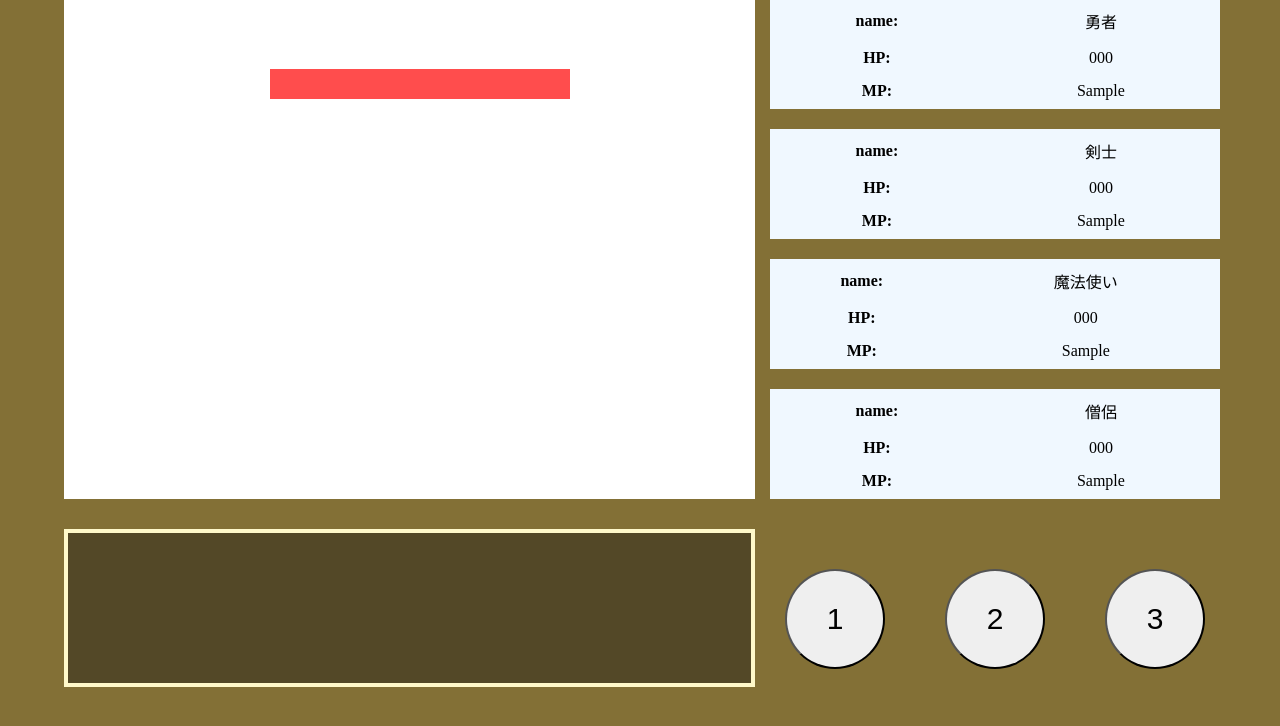
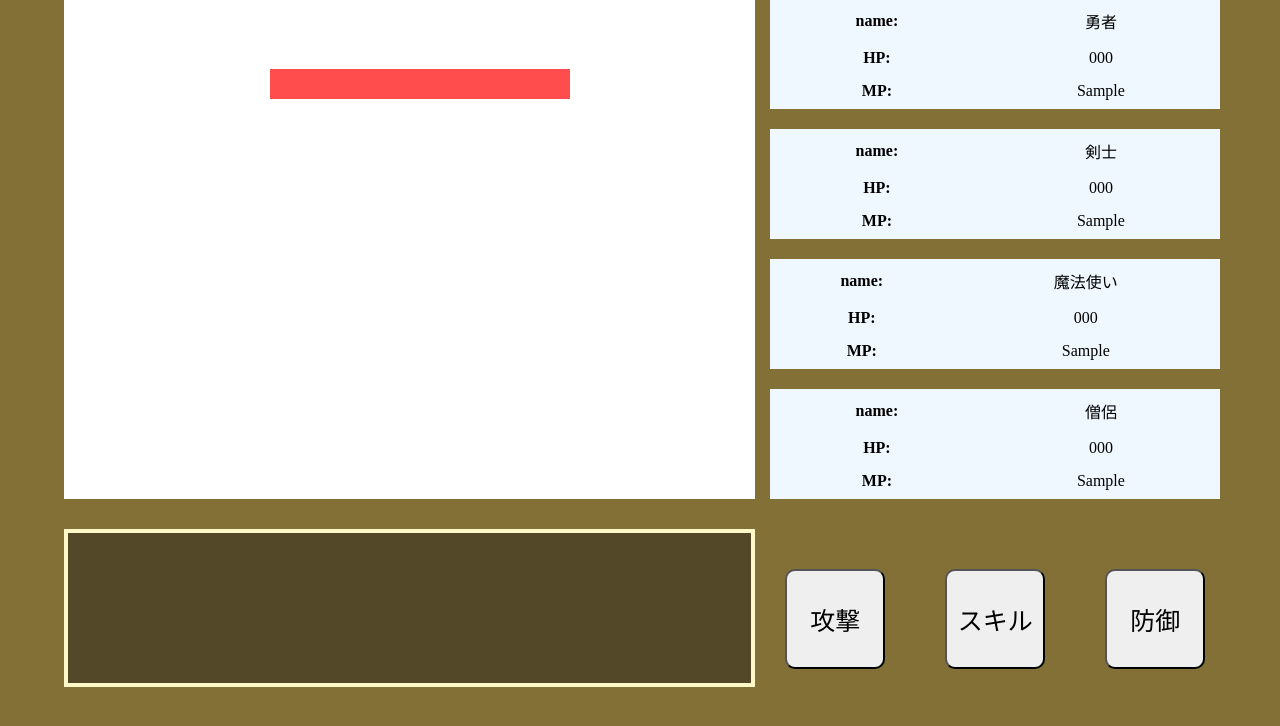
Before and after one commit to 2023AIT-OOP2-G11/OOP, a Flask app: template templates/game.html in a window 1280 px wide. Shown: the part 27-753 px from the top of the page. Run offline with Flask 3, Linux system fonts and the light colour scheme; the template is opened without the code that fills it: most values are stand-ins (such as "Sample title", 1, 10 or a date in 2020); some web fonts are replaced.

Commit message:
ボタン内容変更

```diff
--- a/static/game.css
+++ b/static/game.css
@@ -93,10 +93,10 @@ body{
 }
 
 button{
-    border-radius: 50%;
+    border-radius: 10px;
     width: 100px;
     height: 100px;
-    font-size: 30px;
+    font-size: 25px;
     margin: 30px;
     margin-top: 70px;
 }
--- a/templates/game.html
+++ b/templates/game.html
@@ -96,13 +96,13 @@
             <form action="/game/play" method="post">
                 <div class="push">
                     <div class="button buttonA">
-                        <button name="skill" value=1>1</button>
+                        <button name="skill" value="1">攻撃</button>
                     </div>
                     <div class="button buttonB">
-                        <button name="skill" value=2>2</button>
+                        <button name="skill" value="2">スキル</button>
                     </div>
                     <div class="button next">
-                        <button name="skill" value=3>3</button>
+                        <button name="skill" value="3">防御</button>
                     </div>
                 </div>
             </div>
```
